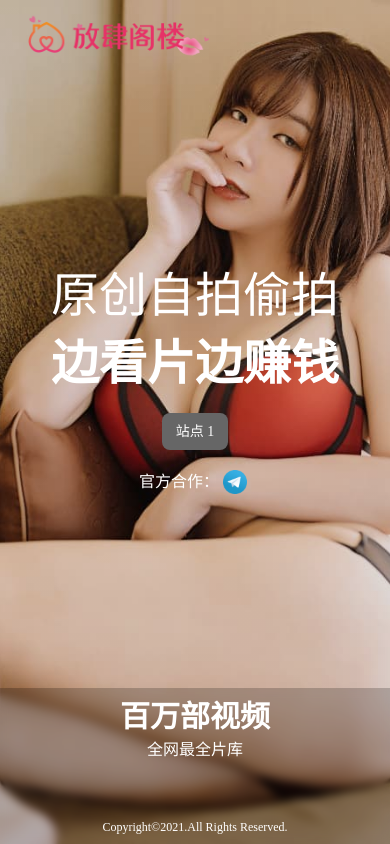
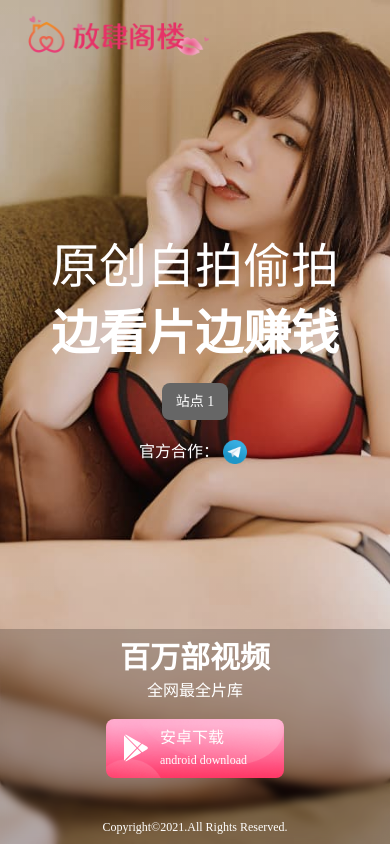
Before and after one commit to nanshiou/loadingpage, a plain HTML site: page index.html in a window 390 px wide. Drawn offline with Linux system fonts and the light colour scheme.

Commit message:
Add files via upload

```diff
--- a/index.html
+++ b/index.html
@@ -71,13 +71,13 @@
                                     <span>android download</span>
                                 </div>
                             </a>
-                            <!-- <a href="http://funsgirls.com/upload/files/funsgirl.apk" class="btn btn-android mob-btn-android" target="_blank" onclick="downApp()">
+                            <a href="http://funsgirls.com/upload/files/funsgirl.apk" class="btn btn-android mob-btn-android" target="_blank" onclick="downApp()">
                                 <i class="icon-android"></i>
                                 <div class="text">
                                     <h6>安卓下载</h6>
                                     <span>android download</span>
                                 </div>
-                            </a> -->
+                            </a>
                             <div class="qrcode-group">
                                 <figure class="qrcode">
                                     <img class="img-responsive qrcode" src="images/qr_android.png" alt="android">
--- a/scss/theme.scss
+++ b/scss/theme.scss
@@ -321,14 +321,14 @@ $screenwidth: 750;
         display: none;
     }
 }
-// .pc-btn-android{
-//     @media (max-width: 568px){
-//         display: none;
-//     }
-// }
-// .mob-btn-android{
-//     display: none;
-//     @media (max-width: 568px){
-//         display: flex;
-//     }
-// }
+.pc-btn-android{
+    @media (max-width: 568px){
+        display: none;
+    }
+}
+.mob-btn-android{
+    display: none;
+    @media (max-width: 568px){
+        display: flex;
+    }
+}
```
Also changed, not shown: css/theme.css, 1 other file.
